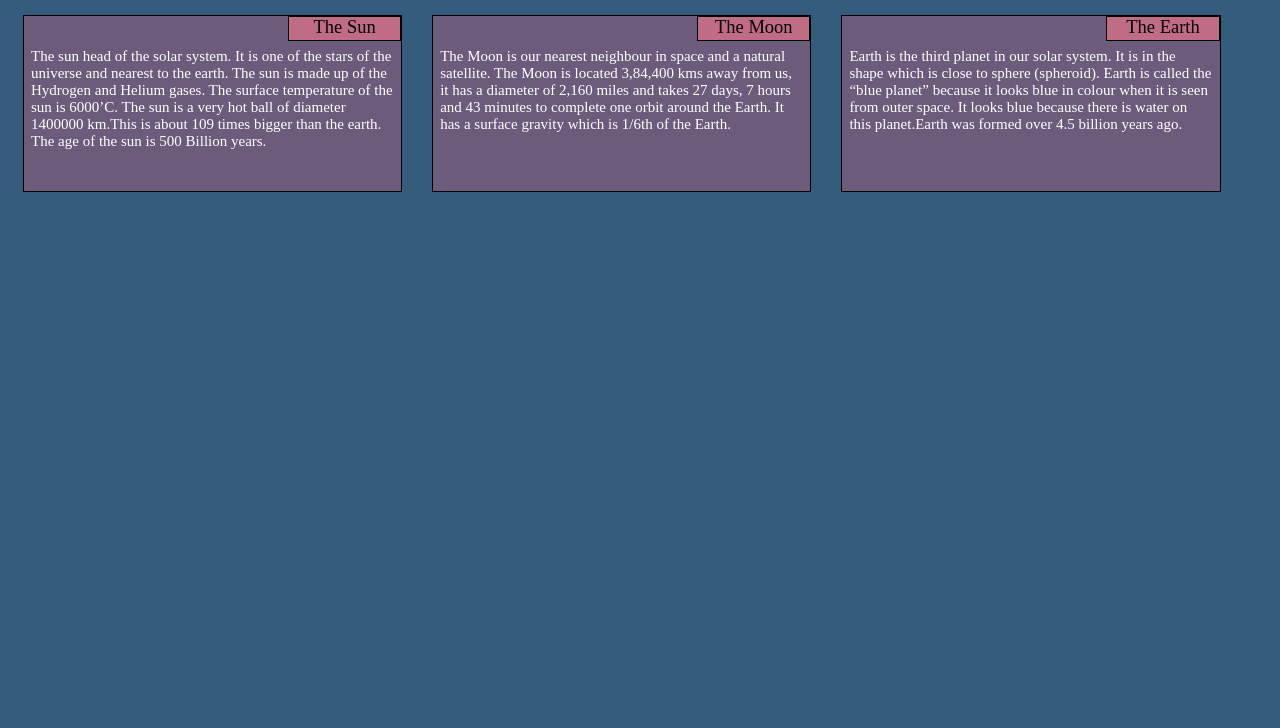
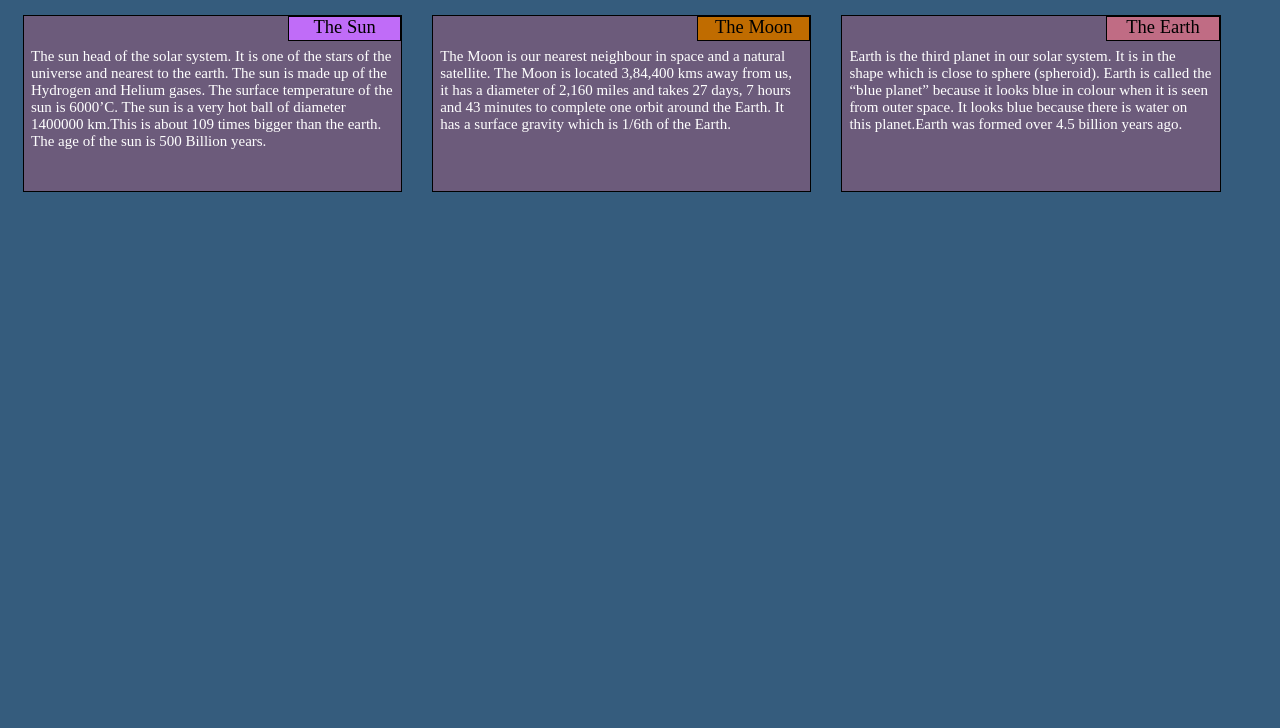
Before and after one commit to ritwikbisht/project2020, a plain HTML site: page mod2_solution/index.html in a window 1280 px wide. Shown: the part 72-800 px from the top of the page. Drawn offline with Linux system fonts and the light colour scheme.

Commit message:
final edit

```diff
--- a/mod2_solution/css/style.css
+++ b/mod2_solution/css/style.css
@@ -30,7 +30,6 @@ p {
   margin-top: 0px;
   text-align: center;
   font-size: 18.5px;
-  background-color: #C06C84;
 }
 /* Simple Responsive Framework. */
 .row {
--- a/mod2_solution/index.html
+++ b/mod2_solution/index.html
@@ -10,9 +10,9 @@
 <h1>The Universe</h1>
 
 <div class="row">
-  <div class="col-lg-4 col-md-6 col-sm-12"><header id="header">The Sun</header><p>The sun head of the solar system. It is one of the stars of the universe and nearest to the earth. The sun is made up of the Hydrogen and Helium gases. The surface temperature of the sun is 6000’C. The sun is a very hot ball of diameter 1400000 km.This is about 109 times bigger than the earth. The age of the sun is 500 Billion years. </p> </div>
-  <div class="col-lg-4 col-md-6 col-sm-12"><header id="header">The Moon</header><p>The Moon is our nearest neighbour in space and a natural satellite.  The Moon is located 3,84,400 kms away from us, it has a diameter of 2,160 miles and takes 27 days, 7 hours and 43 minutes to complete one orbit around the Earth. It has a surface gravity which is 1/6th of the Earth.</p></div>
-  <div class="col-lg-4 col-md-12 col-sm-12"><header id="header">The Earth</header><p>Earth is the third planet in our solar system. It is in the shape which is close to sphere (spheroid). Earth is called the “blue planet” because it looks blue in colour when it is seen from outer space. It looks blue because there is water on this planet.Earth was formed over 4.5 billion years ago. </p></div>
+  <div class="col-lg-4 col-md-6 col-sm-12"><header id="header" style="background-color: #C06CF8">The Sun</header><p>The sun head of the solar system. It is one of the stars of the universe and nearest to the earth. The sun is made up of the Hydrogen and Helium gases. The surface temperature of the sun is 6000’C. The sun is a very hot ball of diameter 1400000 km.This is about 109 times bigger than the earth. The age of the sun is 500 Billion years. </p> </div>
+  <div class="col-lg-4 col-md-6 col-sm-12"><header id="header" style="background-color: #C06C00">The Moon</header><p>The Moon is our nearest neighbour in space and a natural satellite.  The Moon is located 3,84,400 kms away from us, it has a diameter of 2,160 miles and takes 27 days, 7 hours and 43 minutes to complete one orbit around the Earth. It has a surface gravity which is 1/6th of the Earth.</p></div>
+  <div class="col-lg-4 col-md-12 col-sm-12"><header id="header" style="background-color: #C06C84">The Earth</header><p>Earth is the third planet in our solar system. It is in the shape which is close to sphere (spheroid). Earth is called the “blue planet” because it looks blue in colour when it is seen from outer space. It looks blue because there is water on this planet.Earth was formed over 4.5 billion years ago. </p></div>
 </div>
 
 </body>
```
